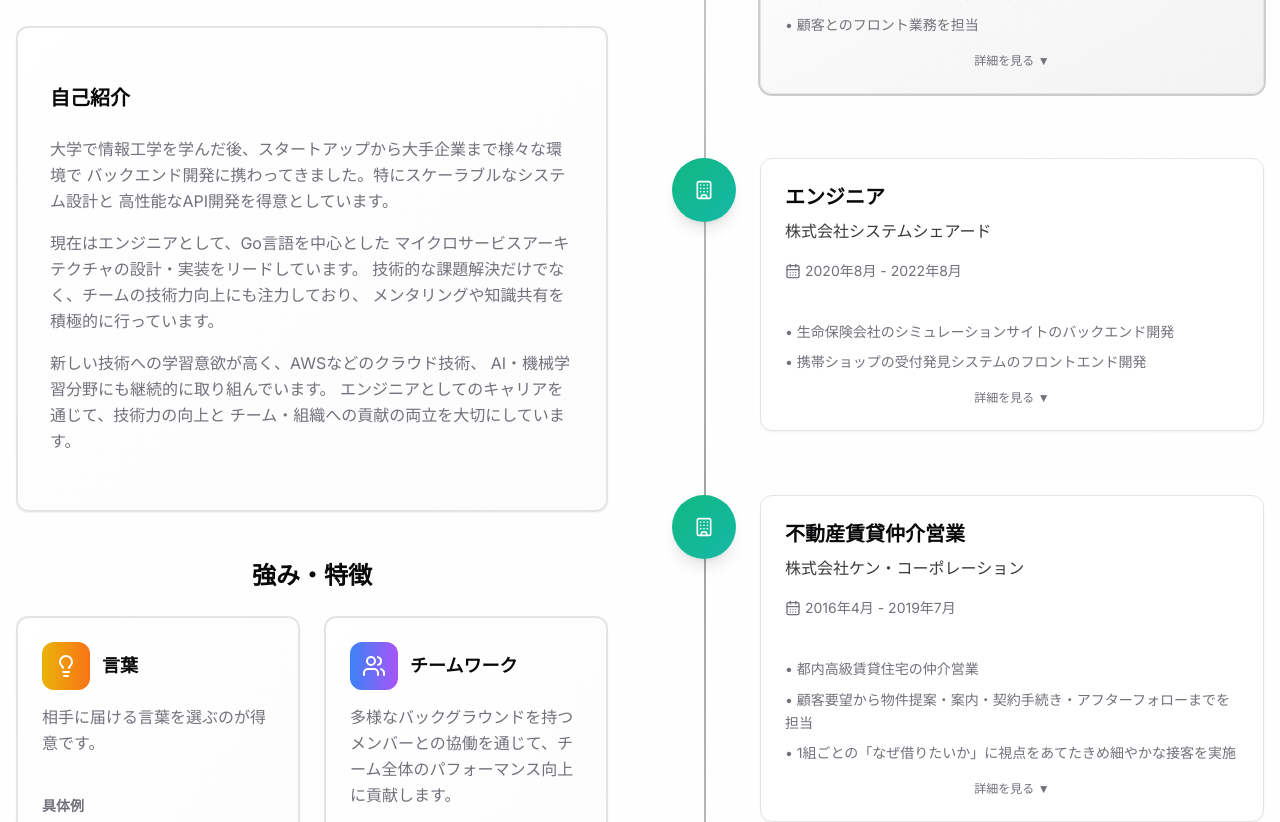
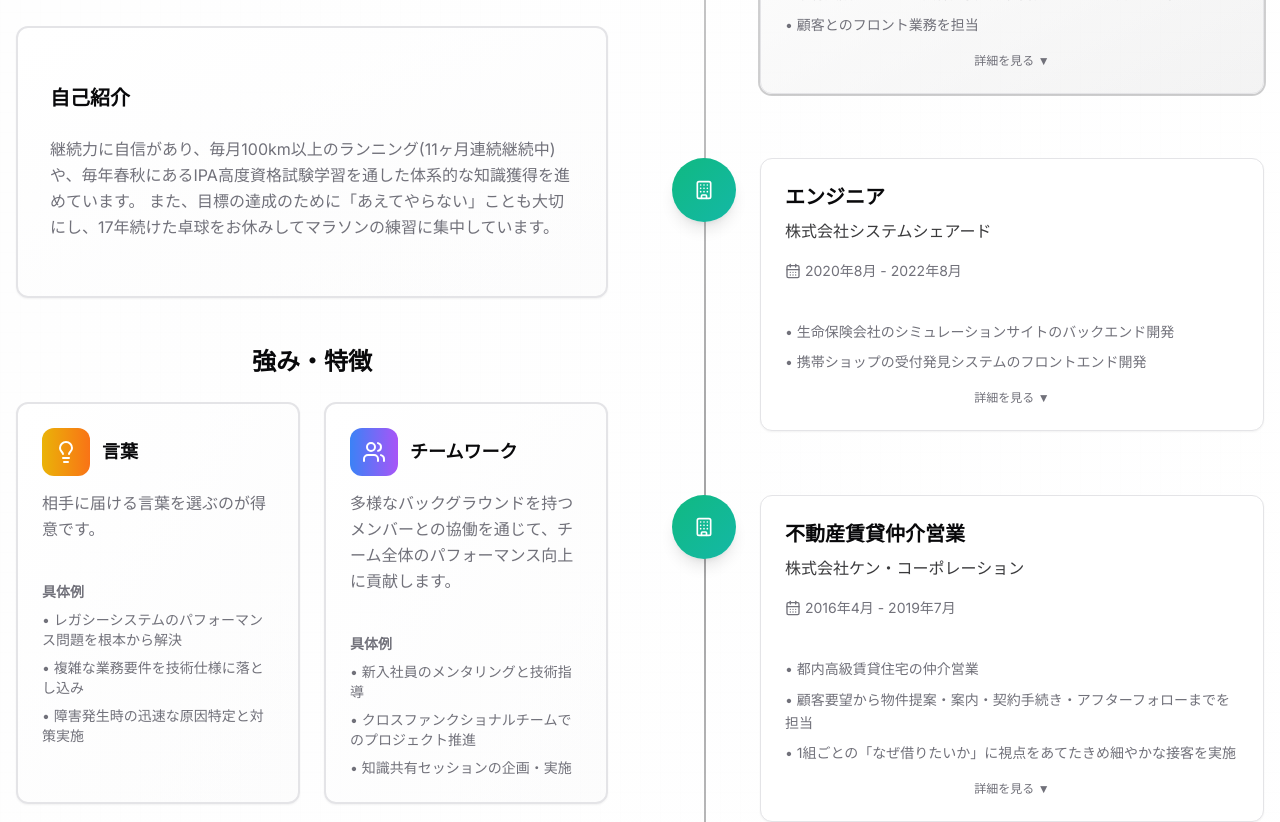
Before and after one commit to Takaaki-Shimizu/dedication, a Next.js app: page / in a window 1280 px wide. Shown: the part 1420-2242 px from the top of the page. Built offline with nearby package versions, Linux system fonts and the light colour scheme.

Commit message:
fix: 情報更新

```diff
--- a/src/app/page.tsx
+++ b/src/app/page.tsx
@@ -19,7 +19,7 @@
   "url": "https://dedication.vercel.app",
   "sameAs": [
     "https://github.com/Takaaki-Shimizu",
-    "https://linkedin.com/in/takaakishimizu"
+    "https://www.linkedin.com/in/takaaki-shimizu-3813a7375"
   ],
   "knowsAbout": [
     "Backend Development",
@@ -169,7 +169,7 @@
                       </Link>
                     </Button>
                     <Button asChild variant="ghost" size="icon" className="hover:bg-primary/10 hover:scale-110 transition-all duration-300">
-                      <Link href="https://linkedin.com/in/takaakishimizu" target="_blank" rel="noopener noreferrer">
+                      <Link href="https://linkedin.com/in/takaaki-shimizu-3813a7375" target="_blank" rel="noopener noreferrer">
                         <Linkedin className="h-5 w-5" />
                         <span className="sr-only">LinkedIn</span>
                       </Link>
@@ -324,7 +324,7 @@
                   </Link>
                 </Button>
                 <Button asChild variant="outline" size="lg" className="border-2 border-blue-600/20 hover:border-blue-600 hover:bg-blue-50 dark:hover:bg-blue-950/20 magnetic-button min-w-[160px]">
-                  <Link href="https://linkedin.com/in/takaakishimizu" target="_blank" rel="noopener noreferrer">
+                  <Link href="https://linkedin.com/in/takaaki-shimizu-3813a7375" target="_blank" rel="noopener noreferrer">
                     <Linkedin className="mr-2 h-5 w-5" />
                     LinkedIn
                   </Link>
--- a/src/components/about-section.tsx
+++ b/src/components/about-section.tsx
@@ -152,7 +152,7 @@
   {
     id: "3",
     title: "フルマラソン",
-    description: "継続することの大切さ、目標達成の喜びを感じるために、年2〜3回フルマラソンに挑戦しています。",
+    description: "サブスリー(3時間以内にゴールすること)を目標に年2〜3回フルマラソンに挑戦しています。努力は必ずしも報われないが、努力しないと絶対に目標を達成できないことを実感でき、継続することの大切さを日々痛感しています。",
     icon: <Activity className="w-8 h-8" />
   },
   {
@@ -299,21 +299,8 @@
                 <h3 className="text-xl font-bold mb-6">自己紹介</h3>
                 <div className="space-y-4 text-muted-foreground leading-relaxed">
                   <p>
-                    大学で情報工学を学んだ後、スタートアップから大手企業まで様々な環境で
-                    バックエンド開発に携わってきました。特にスケーラブルなシステム設計と
-                    高性能なAPI開発を得意としています。
-                  </p>
-                  <p>
-                    現在はエンジニアとして、Go言語を中心とした
-                    マイクロサービスアーキテクチャの設計・実装をリードしています。
-                    技術的な課題解決だけでなく、チームの技術力向上にも注力しており、
-                    メンタリングや知識共有を積極的に行っています。
-                  </p>
-                  <p>
-                    新しい技術への学習意欲が高く、AWSなどのクラウド技術、
-                    AI・機械学習分野にも継続的に取り組んでいます。
-                    エンジニアとしてのキャリアを通じて、技術力の向上と
-                    チーム・組織への貢献の両立を大切にしています。
+                    継続力に自信があり、毎月100km以上のランニング(11ヶ月連続継続中)や、毎年春秋にあるIPA高度資格試験学習を通した体系的な知識獲得を進めています。
+                    また、目標の達成のために「あえてやらない」ことも大切にし、17年続けた卓球をお休みしてマラソンの練習に集中しています。
                   </p>
                 </div>
               </CardContent>
--- a/src/components/footer.tsx
+++ b/src/components/footer.tsx
@@ -21,7 +21,7 @@
   },
   {
     name: "LinkedIn",
-    href: "https://linkedin.com/in/takaakishimizu",
+    href: "https://linkedin.com/in/takaaki-shimizu-3813a7375",
     icon: Linkedin,
     description: "プロフェッショナルネットワーク"
   },
```
